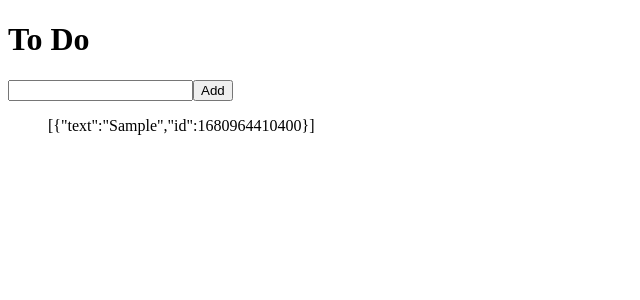
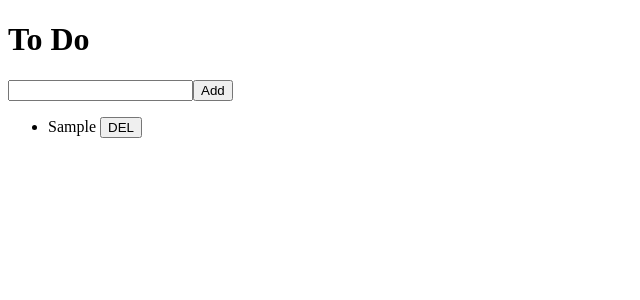
Before and after one commit to sit-or-seona/redux-study, a React (Create React App) app in the folder react-redux/: page / in a window 1280 px wide. Both pictures are taken after typing "Sample" into the empty fields and a click on the button "Add". Shown: the top 300 px of the page, without its empty margins (0-640 px from the left). Built offline with nearby package versions, Linux system fonts and the light colour scheme.

Commit message:
add: Deleting To Do

```diff
--- /dev/null
+++ b/react-redux/src/components/ToDo.js
@@ -0,0 +1,19 @@
+import React from "react";
+import { connect } from "react-redux";
+import { actionCreators } from "../store";
+
+function ToDo({ text, onBtnClick }) {
+  return (
+    <li>
+      {text} <button onClick={onBtnClick}>DEL</button>
+    </li>
+  );
+}
+
+function mapDispatchToProps(dispatch, ownProps) {
+  return {
+    onBtnClick: () => dispatch(actionCreators.deleteToDo(ownProps.id)),
+  };
+}
+
+export default connect(null, mapDispatchToProps)(ToDo);
--- a/react-redux/src/routes/Home.js
+++ b/react-redux/src/routes/Home.js
@@ -1,6 +1,7 @@
 import React, { useState } from "react";
 import { connect } from "react-redux";
 import { actionCreators } from "../store";
+import ToDo from "../components/ToDo";
 
 function Home({ toDos, addToDo }) {
   const [text, setText] = useState("");
@@ -19,7 +20,11 @@
         <input type="text" value={text} onChange={onChange} />
         <button>Add</button>
       </form>
-      <ul>{JSON.stringify(toDos)}</ul>
+      <ul>
+        {toDos.map((toDo) => (
+          <ToDo {...toDo} key={toDo.id} />
+        ))}
+      </ul>
     </>
   );
 }
--- a/react-redux/src/store.js
+++ b/react-redux/src/store.js
@@ -13,7 +13,7 @@
 const deleteToDo = (id) => {
   return {
     type: DELETE,
-    id,
+    id: parseInt(id),
   };
 };
 
@@ -22,7 +22,7 @@
     case ADD:
       return [{ text: action.text, id: Date.now() }, ...state];
     case DELETE:
-      return state.filter((toDo) => toDo !== action.id);
+      return state.filter((toDo) => toDo.id !== action.id);
     default:
       return state;
   }
```
Also changed, not shown: 1 other file (tests, documents, lock files or other folders).
